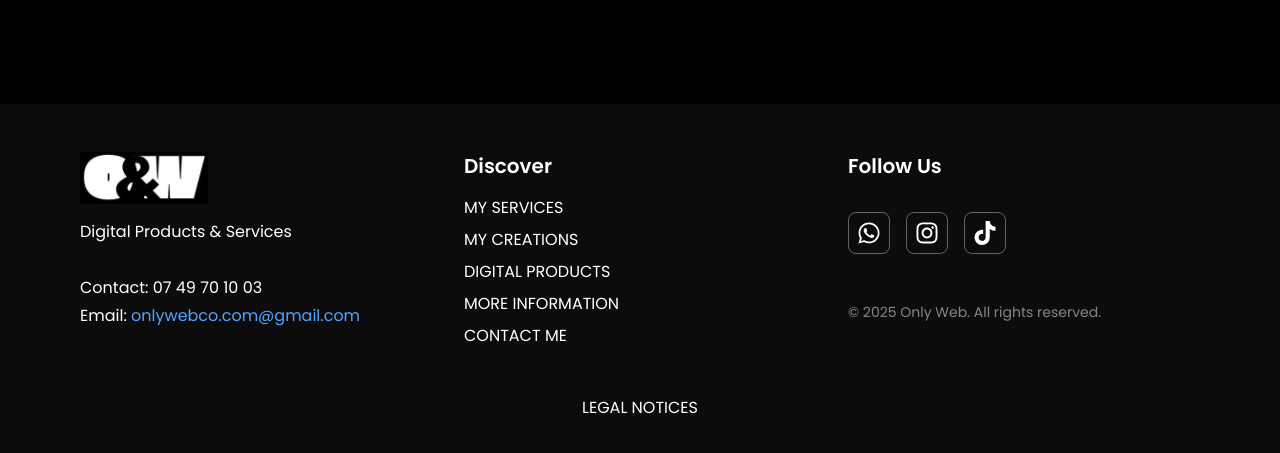
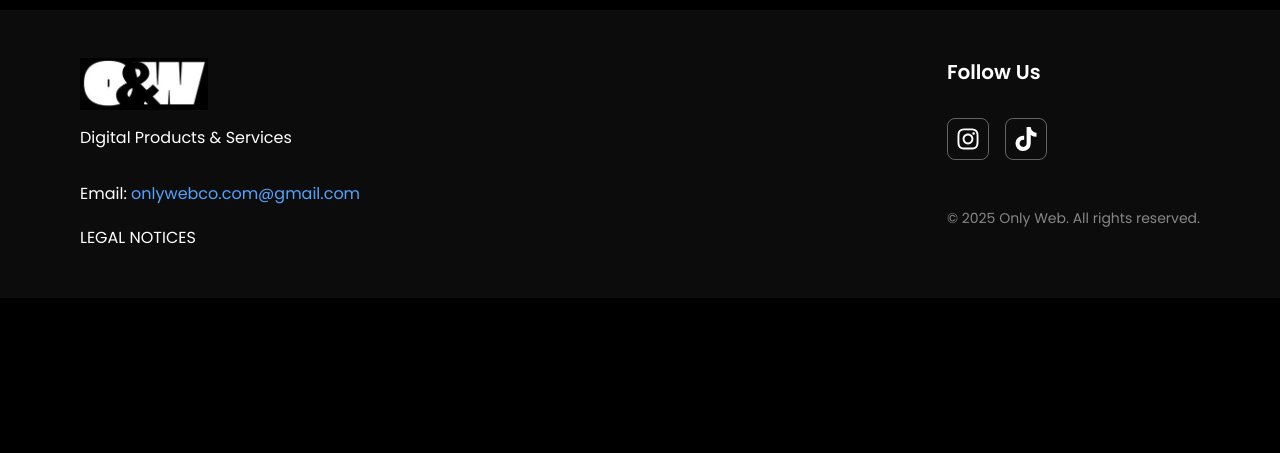
Before and after one commit to ahsanul0185/only-web, a React (Vite) app: page / in a window 1280 px wide. Shown: the part 5610-6063 px from the top of the page. After the commit the page ends 5908 px from the top, so only its background shows below. Built offline with nearby package versions, Linux system fonts and the light colour scheme.

Commit message:
modified

```diff
--- a/src/components/FAQ.jsx
+++ b/src/components/FAQ.jsx
@@ -32,12 +32,7 @@ export const faqs = {
       question: "What are the payment steps?***Quelles sont les étapes de paiement ?",
       answer:
         "I usually request a deposit upon signing, a mid-project payment based on progress, and the remaining balance upon final delivery.***Je demande généralement un acompte lors de la signature, un paiement intermédiaire en fonction de l’avancement du projet, et le solde restant à la livraison finale.",
-    },
-    {
-      question: "Do you offer tracking after delivery?***Proposez-vous un suivi après livraison ?",
-      answer:
-        "Yes! I offer post-delivery support and updates through maintenance packages tailored to your needs.***Oui ! Je propose un support après livraison et des mises à jour via des forfaits de maintenance adaptés à vos besoins.",
-    },
+    }
   ],
 };
 
--- a/src/components/Footer.jsx
+++ b/src/components/Footer.jsx
@@ -8,7 +8,7 @@ const Footer = () => {
 
   return (
     <footer className="bg-dark text-white py-12">
-      <div className="max-w-6xl mx-auto px-4 grid md:grid-cols-3 gap-8">
+      <div className="max-w-6xl mx-auto px-4 flex justify-between">
         {/* Column 1: Logo & Info */}
         <div className="flex flex-col gap-4">
           <img src={logo} className="w-32" alt="Only Web" />
@@ -16,7 +16,6 @@ const Footer = () => {
             {t("Digital Products & Services***Produits et services numériques")}
           </p>
           <div className="flex flex-col gap-1 mt-4">
-            <p>{t("Contact***Contact")}: 07 49 70 10 03</p>
             <p>
               {t("Email***E-mail")}:{" "}
               <a
@@ -26,11 +25,14 @@ const Footer = () => {
                 onlywebco.com@gmail.com
               </a>
             </p>
+            <Link to="/privacy-policy" className="mt-4">
+          {t("LEGAL NOTICES***MENTIONS LÉGALES")}
+        </Link>
           </div>
         </div>
 
         {/* Column 2: Links */}
-        <div className="flex flex-col gap-4">
+        {/* <div className="flex flex-col gap-4">
           <h3 className="text-xl font-semibold">{t("Discover***Découvrir")}</h3>
           <ul className="flex flex-col gap-2">
             <li>
@@ -62,7 +64,7 @@ const Footer = () => {
               </a>
             </li>
           </ul>
-        </div>
+        </div> */}
 
         {/* Column 3: Social / Extra */}
         <div className="flex flex-col gap-4">
@@ -79,11 +81,9 @@ const Footer = () => {
         </div>
       </div>
 
-      <div className="mt-12 text-center">
-        <Link to="/privacy-policy" className="text-center">
-          {t("LEGAL NOTICES***MENTIONS LÉGALES")}
-        </Link>
-      </div>
+      {/* <div className="mt-12 text-center">
+
+      </div> */}
     </footer>
   );
 };
--- a/src/components/SocialLinks.jsx
+++ b/src/components/SocialLinks.jsx
@@ -5,7 +5,7 @@ import Button from "./Button";
 
 const SocialLinks = ({className, iconClass}) => {
   const socialData = [
-    { icon: <FaWhatsapp />, link: "https://wa.me/your-number" },
+    // { icon: <FaWhatsapp />, link: "https://wa.me/your-number" },
     { icon: <FaInstagram />, link: "https://instagram.com/your-profile" },
     { icon: <FaTiktok />, link: "https://tiktok.com/@your-profile" },
   ];
--- a/src/components/WorkSlides.jsx
+++ b/src/components/WorkSlides.jsx
@@ -1,11 +1,9 @@
 import React, { useRef, useState } from 'react';
 // Import Swiper React components
 import { Swiper, SwiperSlide } from 'swiper/react';
-import project1 from "../assets/projects/work-1.PNG"
-import project2 from "../assets/projects/work-2.PNG"
-import project3 from "../assets/projects/work-3.png"
-import project4 from "../assets/projects/work-4.png"
-import project5 from "../assets/projects/work-5.png"
+import project1 from "../assets/projects/work-3.png"
+import project2 from "../assets/projects/work-4.png"
+import project3 from "../assets/projects/work-5.png"
 
 
 // Import Swiper styles
@@ -28,12 +26,6 @@ const works = [
   },
   {
     image : project3
-  },
-  {
-    image : project4
-  },
-  {
-    image : project5
   }
 ]
 
```
